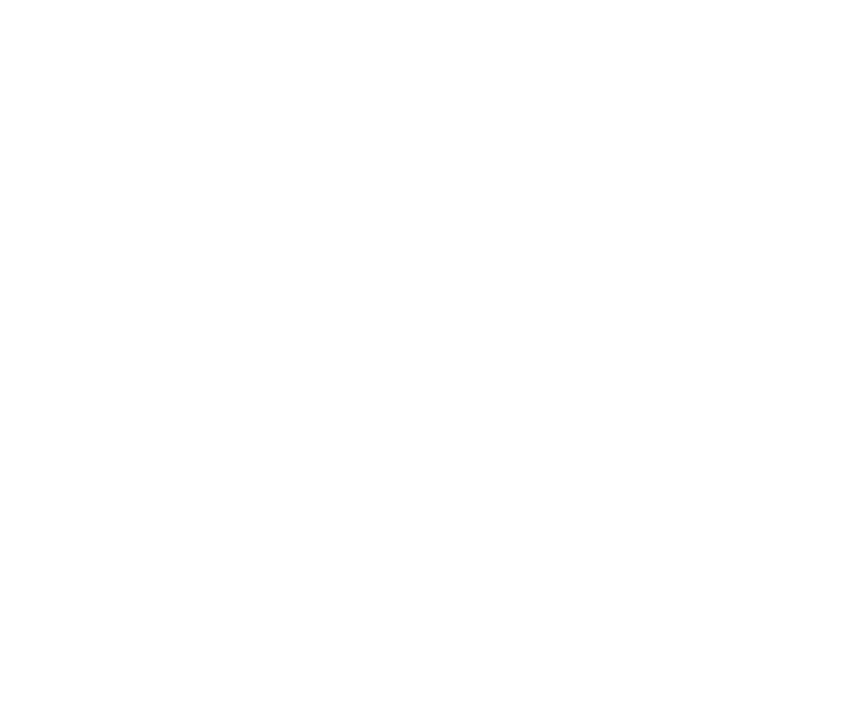
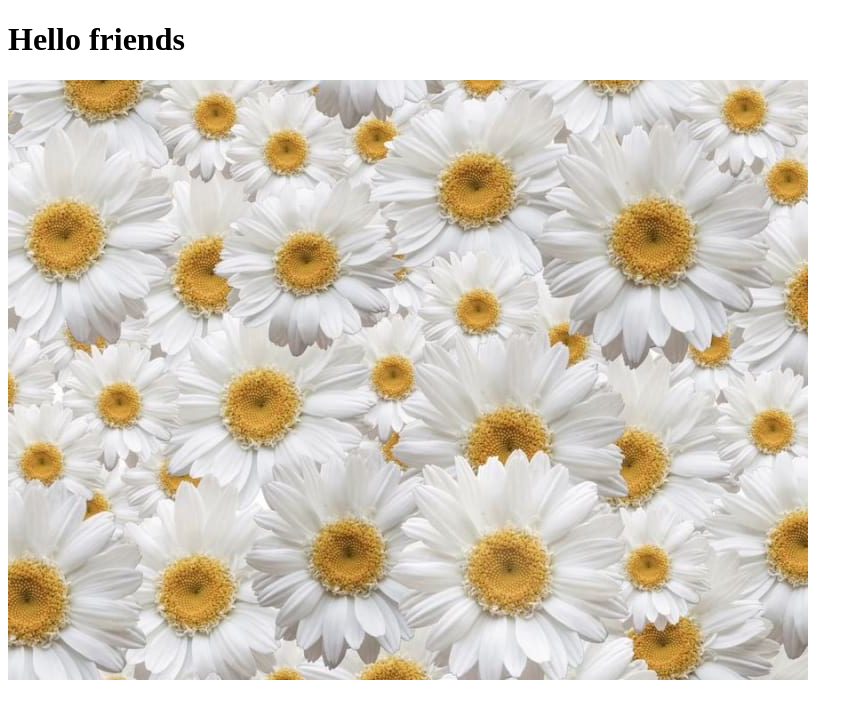
Before and after one commit to Oksana16121991/16121991html, a plain HTML site: page index.html in a window 1280 px wide. Shown: the whole page, without its empty margins (0-863 px from the left). Drawn offline with Linux system fonts and the light colour scheme.

Commit message:
Add HTML

```diff
--- a/index.html
+++ b/index.html
@@ -4,10 +4,11 @@
     <meta charset="UTF-8">
     <meta http-equiv="X-UA-Compatible" content="IE=edge">
     <meta name="viewport" content="width=device-width, initial-scale=1.0">
-    <title>Document</title>
-    <link rel="shortcut icon" href="https://placekitten.com/96/139" type="image/x-icon">
+    <title>World</title>
+    <link rel="shortcut icon" href="img/9329-orig.jpg" type="image/x-icon">
 </head>
 <body>
-    <script src="https://unpkg.com/html-data-include@3.3.3/html-data-include.js"></script>
+   <h1>Hello friends</h1>
+   <img src="img/9329-orig.jpg" alt="CaliFlower">
 </body>
 </html>
```
Also changed, not shown: img/9329-orig.jpg (added).
